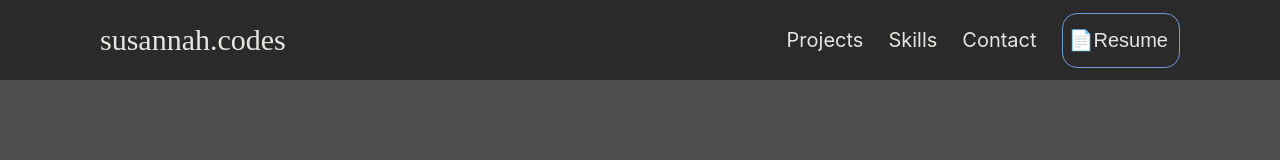
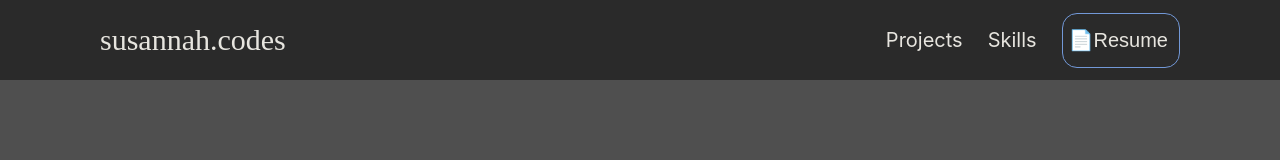
Before and after one commit to susannahcodes/susannah-codes, a React (Create React App) app: page / in a window 1280 px wide. Shown: the top 160 px of the page. Built offline with nearby package versions, Linux system fonts and the light colour scheme; a web font is replaced by a local one.

Commit message:
Update header.js

```diff
--- a/src/components/header.js
+++ b/src/components/header.js
@@ -94,11 +94,6 @@ function Header() {
             Skills
           </Link>
         </NavLink>
-        <NavLink>
-          <Link to="contact" smooth={true}>
-            Contact
-          </Link>
-        </NavLink>
         <ResumeButton>
           <ResumeLink
             id="resume"
```
